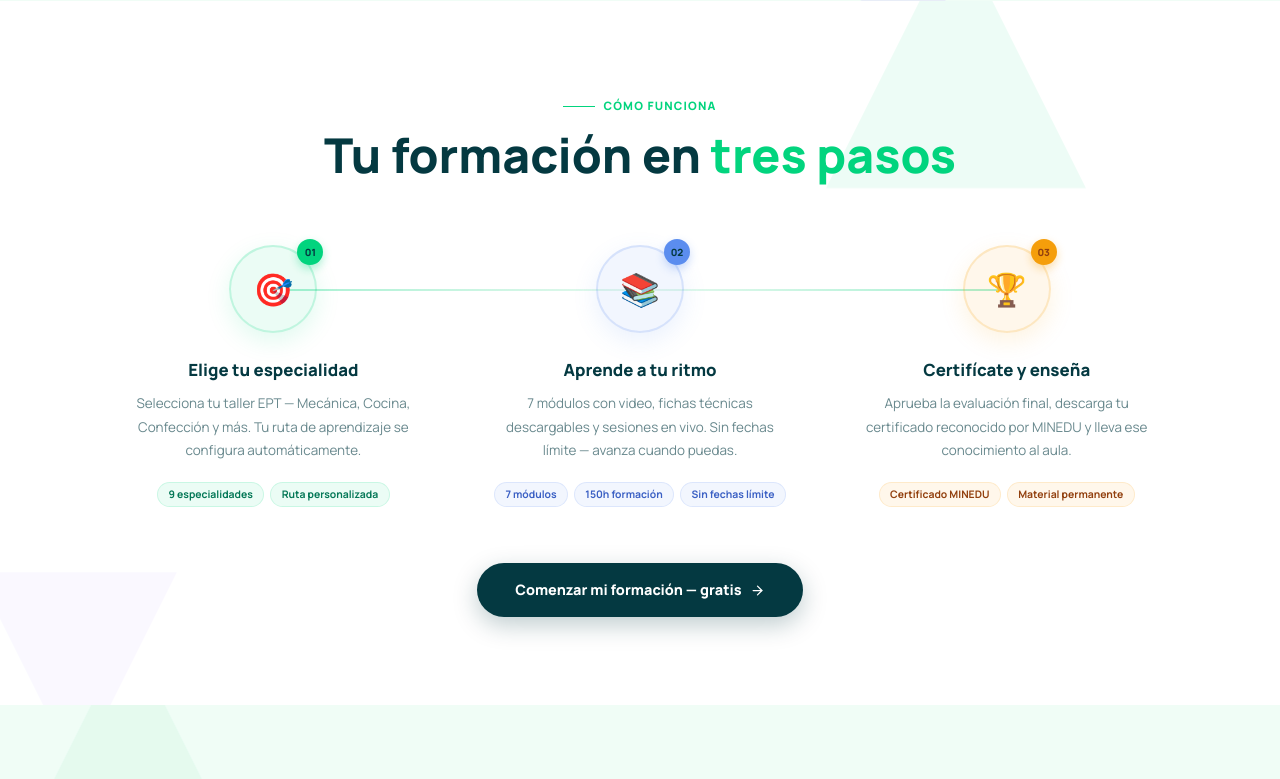
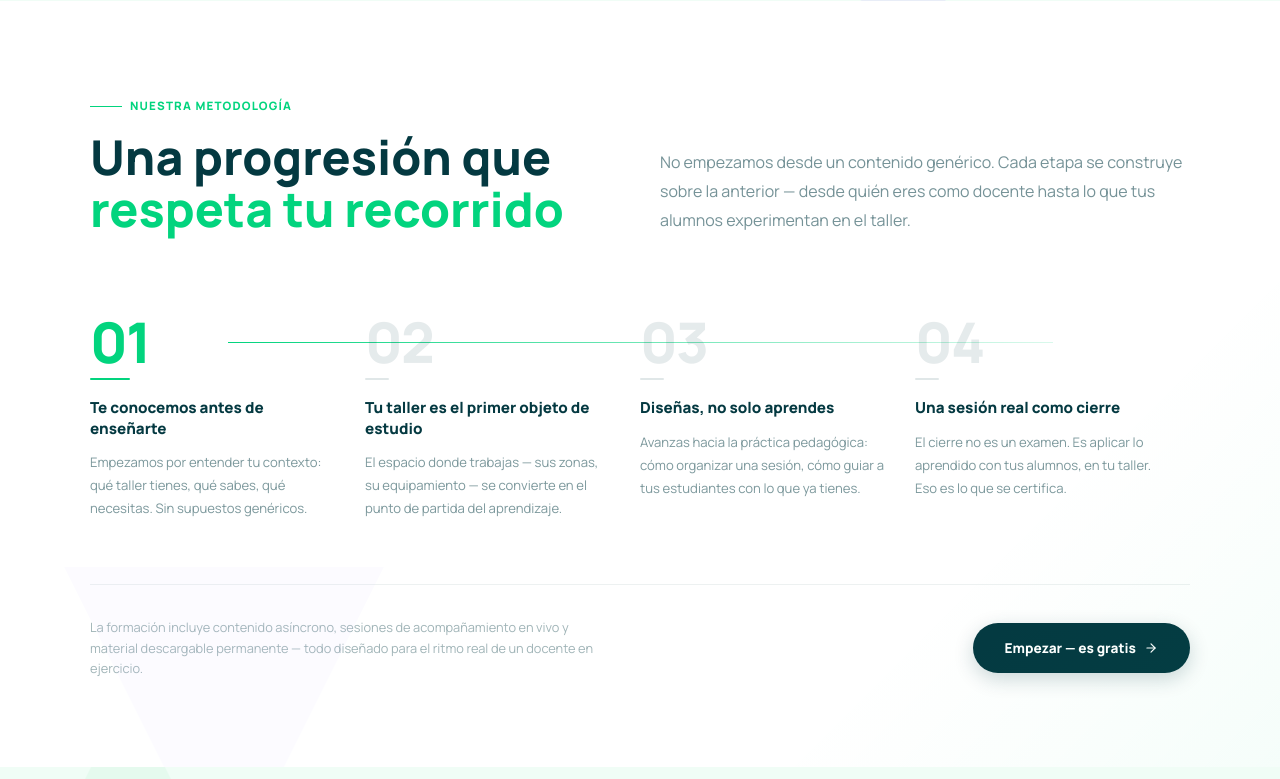
Before and after one commit to tsdonoso-beep/CLAUDE-CODE-GRAMA, a React (Vite) app: page / in a window 1280 px wide. Shown: the part 2661-3440 px from the top of the page. Built offline with nearby package versions, Linux system fonts and the light colour scheme; no server answers.

Commit message:
sync: sección cómo funciona desde H8vVp
https://claude.ai/code/session_014QxcMgEtESUszL6mDVXrn7

```diff
--- a/src/pages/Landing.tsx
+++ b/src/pages/Landing.tsx
@@ -730,98 +730,93 @@ export default function Landing() {
         </div>
       </section>
 
-      {/* ══ CÓMO FUNCIONA (3 pasos) ══════════════════════════════════════════ */}
+      {/* ══ CÓMO FUNCIONA ════════════════════════════════════════════════════ */}
       <section id="como" style={{ background: '#ffffff', padding: '5.5rem 1.5rem', position:'relative', overflow:'hidden' }}>
 
-        {/* Shapes */}
-        <div style={{ position:'absolute', top:-100, right:'5%', width:260, height:260, background:'#02d47e', clipPath:'polygon(50% 0%,100% 100%,0% 100%)', opacity:.07, pointerEvents:'none', animation:'heroFa 16s ease-in-out infinite' }} />
-        <div style={{ position:'absolute', bottom:-80, left:'6%', width:200, height:200, background:'#d4c4fc', clipPath:'polygon(50% 100%,0% 0%,100% 0%)', opacity:.12, pointerEvents:'none', animation:'heroFd 18s ease-in-out infinite 2s' }} />
+        {/* Shape fondo */}
+        <div style={{ position:'absolute', top:0, right:0, width:'40%', height:'100%', background:'linear-gradient(135deg, transparent 60%, rgba(2,212,126,.04) 100%)', pointerEvents:'none' }} />
+        <div style={{ position:'absolute', bottom:-120, left:'5%', width:320, height:320, background:'#d4c4fc', clipPath:'polygon(50% 100%,0% 0%,100% 0%)', opacity:.08, pointerEvents:'none' }} />
 
         <div style={{ maxWidth:1100, margin:'0 auto' }}>
 
-          {/* Header */}
-          <div style={{ textAlign:'center', marginBottom:'4rem' }}>
-            <span style={{ display:'inline-flex', alignItems:'center', gap:8, fontSize:'.72rem', fontWeight:800, letterSpacing:'.1em', textTransform:'uppercase', color:'#02d47e', marginBottom:14 }}>
-              <span style={{ display:'inline-block', height:1, width:32, background:'#02d47e' }} />
-              Cómo funciona
-            </span>
-            <h2 style={{ fontSize:'clamp(2rem,4vw,3rem)', fontWeight:900, lineHeight:1.1, color:'#043941', margin:0 }}>
-              Tu formación en{' '}
-              <span style={{ color:'#02d47e' }}>tres pasos</span>
-            </h2>
+          {/* Header — izquierda + bajada derecha */}
+          <div style={{ display:'grid', gridTemplateColumns:'1fr 1fr', gap:40, alignItems:'end', marginBottom:'5rem' }}>
+            <div>
+              <span style={{ display:'inline-flex', alignItems:'center', gap:8, fontSize:'.72rem', fontWeight:800, letterSpacing:'.1em', textTransform:'uppercase', color:'#02d47e', marginBottom:16 }}>
+                <span style={{ display:'inline-block', height:1, width:32, background:'#02d47e' }} />
+                Nuestra metodología
+              </span>
+              <h2 style={{ fontSize:'clamp(2rem,4vw,3rem)', fontWeight:900, lineHeight:1.08, color:'#043941', margin:0 }}>
+                Una progresión que{' '}
+                <span style={{ color:'#02d47e' }}>respeta tu recorrido</span>
+              </h2>
+            </div>
+            <p style={{ fontSize:'1rem', color:'rgba(4,57,65,.55)', lineHeight:1.8, margin:0, alignSelf:'end' }}>
+              No empezamos desde un contenido genérico. Cada etapa se construye sobre la anterior — desde quién eres como docente hasta lo que tus alumnos experimentan en el taller.
+            </p>
           </div>
 
-          {/* Steps */}
-          <div style={{ display:'grid', gridTemplateColumns:'repeat(3, 1fr)', gap:0, position:'relative' }}>
+          {/* 4 etapas */}
+          <div style={{ display:'grid', gridTemplateColumns:'repeat(4, 1fr)', gap:0, position:'relative' }}>
 
-            {/* Línea conectora */}
-            <div style={{ position:'absolute', top:44, left:'16.66%', right:'16.66%', height:2, background:'linear-gradient(90deg, #02d47e, #b8edd0, #02d47e)', opacity:.35, zIndex:0 }} />
+            {/* Línea conectora entre números */}
+            <div style={{ position:'absolute', top:28, left:'12.5%', right:'12.5%', height:1, background:'linear-gradient(90deg, #02d47e 0%, rgba(2,212,126,.15) 100%)', zIndex:0 }} />
 
             {([
               {
                 n: '01',
-                emoji: '🎯',
-                title: 'Elige tu especialidad',
-                desc: 'Selecciona tu taller EPT — Mecánica, Cocina, Confección y más. Tu ruta de aprendizaje se configura automáticamente.',
-                badges: ['9 especialidades', 'Ruta personalizada'],
-                color: '#02d47e',
-                bg: 'rgba(2,212,126,.08)',
+                title: 'Te conocemos antes de enseñarte',
+                copy: 'Empezamos por entender tu contexto: qué taller tienes, qué sabes, qué necesitas. Sin supuestos genéricos.',
               },
               {
                 n: '02',
-                emoji: '📚',
-                title: 'Aprende a tu ritmo',
-                desc: '7 módulos con video, fichas técnicas descargables y sesiones en vivo. Sin fechas límite — avanza cuando puedas.',
-                badges: ['7 módulos', '150h formación', 'Sin fechas límite'],
-                color: '#5b8def',
-                bg: 'rgba(91,141,239,.08)',
+                title: 'Tu taller es el primer objeto de estudio',
+                copy: 'El espacio donde trabajas — sus zonas, su equipamiento — se convierte en el punto de partida del aprendizaje.',
               },
               {
                 n: '03',
-                emoji: '🏆',
-                title: 'Certifícate y enseña',
-                desc: 'Aprueba la evaluación final, descarga tu certificado reconocido por MINEDU y lleva ese conocimiento al aula.',
-                badges: ['Certificado MINEDU', 'Material permanente'],
-                color: '#f59e0b',
-                bg: 'rgba(245,158,11,.08)',
+                title: 'Diseñas, no solo aprendes',
+                copy: 'Avanzas hacia la práctica pedagógica: cómo organizar una sesión, cómo guiar a tus estudiantes con lo que ya tienes.',
               },
-            ] as const).map((step, i) => (
-              <div key={i} style={{ position:'relative', zIndex:1, display:'flex', flexDirection:'column', alignItems:'center', textAlign:'center', padding:'0 2rem' }}>
+              {
+                n: '04',
+                title: 'Una sesión real como cierre',
+                copy: 'El cierre no es un examen. Es aplicar lo aprendido con tus alumnos, en tu taller. Eso es lo que se certifica.',
+              },
+            ]).map((stage, i) => (
+              <div key={i} style={{ position:'relative', zIndex:1, padding:'0 28px 0 0' }}>
 
-                {/* Número + icono */}
-                <div style={{ position:'relative', marginBottom:'1.6rem' }}>
-                  <div style={{ width:88, height:88, borderRadius:'50%', background:step.bg, border:`2px solid ${step.color}30`, display:'flex', alignItems:'center', justifyContent:'center', fontSize:'2rem', boxShadow:`0 8px 24px ${step.color}20` }}>
-                    {step.emoji}
-                  </div>
-                  <div style={{ position:'absolute', top:-6, right:-6, width:26, height:26, borderRadius:'50%', background:step.color, display:'flex', alignItems:'center', justifyContent:'center', fontSize:'.62rem', fontWeight:900, color: step.color === '#f59e0b' ? '#92400e' : '#043941', boxShadow:`0 4px 10px ${step.color}55` }}>
-                    {step.n}
-                  </div>
+                {/* Número grande */}
+                <div style={{ position:'relative', marginBottom:28 }}>
+                  <span style={{ fontSize:'3.5rem', fontWeight:900, lineHeight:1, color: i === 0 ? '#02d47e' : 'rgba(4,57,65,.1)', letterSpacing:'-.03em', display:'block' }}>
+                    {stage.n}
+                  </span>
+                  {/* Barra de progreso bajo el número */}
+                  <div style={{ position:'absolute', bottom:-10, left:0, height:2, width: i === 0 ? 40 : 24, background: i === 0 ? '#02d47e' : 'rgba(4,57,65,.12)', borderRadius:2 }} />
                 </div>
 
-                <h3 style={{ fontSize:'1.05rem', fontWeight:900, color:'#043941', margin:'0 0 .75rem', lineHeight:1.25 }}>{step.title}</h3>
-                <p style={{ fontSize:'.84rem', color:'rgba(4,57,65,.6)', lineHeight:1.75, margin:'0 0 1.2rem' }}>{step.desc}</p>
-
-                {/* Badges */}
-                <div style={{ display:'flex', flexWrap:'wrap', gap:6, justifyContent:'center' }}>
-                  {step.badges.map(b => (
-                    <span key={b} style={{ fontSize:'.65rem', fontWeight:700, background:step.bg, color: step.color === '#5b8def' ? '#3b60c4' : step.color === '#f59e0b' ? '#92400e' : '#047857', padding:'.25rem .65rem', borderRadius:100, border:`1px solid ${step.color}25` }}>
-                      {b}
-                    </span>
-                  ))}
-                </div>
+                <h3 style={{ fontSize:'.95rem', fontWeight:800, color:'#043941', margin:'0 0 .75rem', lineHeight:1.35 }}>
+                  {stage.title}
+                </h3>
+                <p style={{ fontSize:'.82rem', color:'rgba(4,57,65,.52)', lineHeight:1.75, margin:0 }}>
+                  {stage.copy}
+                </p>
               </div>
             ))}
           </div>
 
-          {/* CTA central */}
-          <div style={{ textAlign:'center', marginTop:'3.5rem' }}>
+          {/* Nota al pie sutil */}
+          <div style={{ marginTop:'4rem', paddingTop:'2rem', borderTop:'1px solid rgba(4,57,65,.07)', display:'flex', alignItems:'center', justifyContent:'space-between', gap:24 }}>
+            <p style={{ margin:0, fontSize:'.8rem', color:'rgba(4,57,65,.38)', lineHeight:1.6, maxWidth:520 }}>
+              La formación incluye contenido asíncrono, sesiones de acompañamiento en vivo y material descargable permanente — todo diseñado para el ritmo real de un docente en ejercicio.
+            </p>
             <button
               onClick={() => navigate('/login')}
-              style={{ display:'inline-flex', alignItems:'center', gap:8, background:'#043941', color:'#fff', fontSize:'.9rem', fontWeight:800, padding:'1rem 2.4rem', borderRadius:100, border:'none', cursor:'pointer', boxShadow:'0 8px 24px rgba(4,57,65,.25)', transition:'all .2s' }}
-              onMouseEnter={e => { e.currentTarget.style.background='#045f6c'; e.currentTarget.style.transform='translateY(-2px)'; e.currentTarget.style.boxShadow='0 12px 32px rgba(4,57,65,.35)' }}
-              onMouseLeave={e => { e.currentTarget.style.background='#043941'; e.currentTarget.style.transform='none'; e.currentTarget.style.boxShadow='0 8px 24px rgba(4,57,65,.25)' }}
+              style={{ flexShrink:0, display:'inline-flex', alignItems:'center', gap:8, background:'#043941', color:'#fff', fontSize:'.85rem', fontWeight:800, padding:'.9rem 2rem', borderRadius:100, border:'none', cursor:'pointer', boxShadow:'0 6px 20px rgba(4,57,65,.2)', transition:'all .2s', whiteSpace:'nowrap' }}
+              onMouseEnter={e => { e.currentTarget.style.background='#045f6c'; e.currentTarget.style.transform='translateY(-2px)' }}
+              onMouseLeave={e => { e.currentTarget.style.background='#043941'; e.currentTarget.style.transform='none' }}
             >
-              Comenzar mi formación — gratis <ArrowRight size={15} />
+              Empezar — es gratis <ArrowRight size={14} />
             </button>
           </div>
 
```
